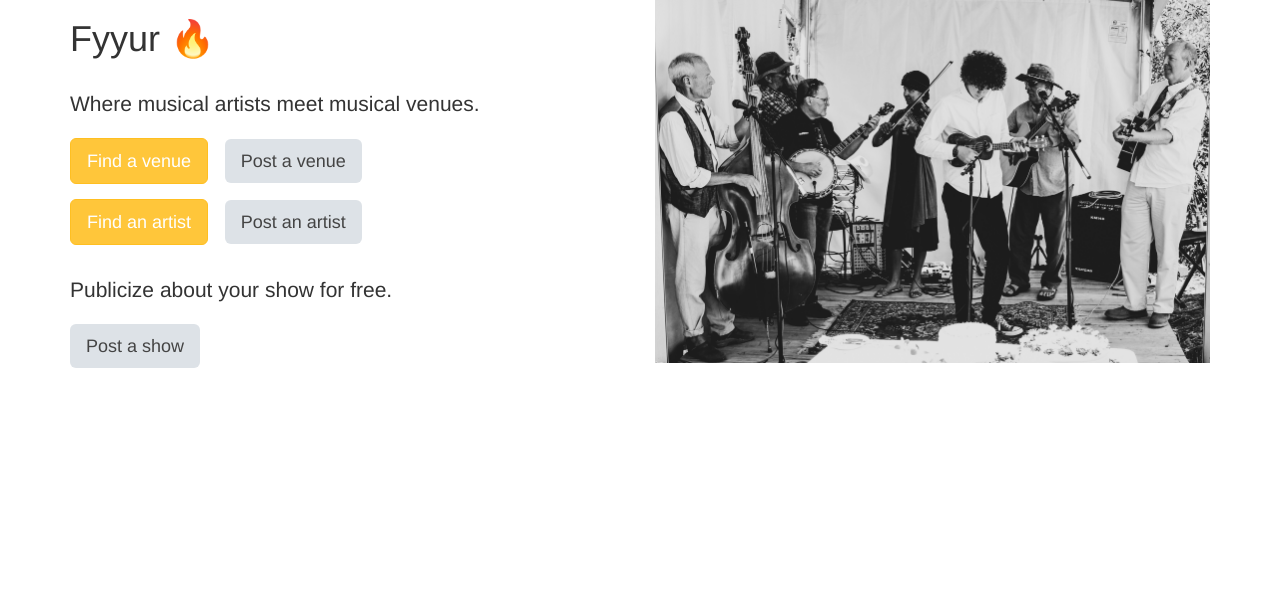
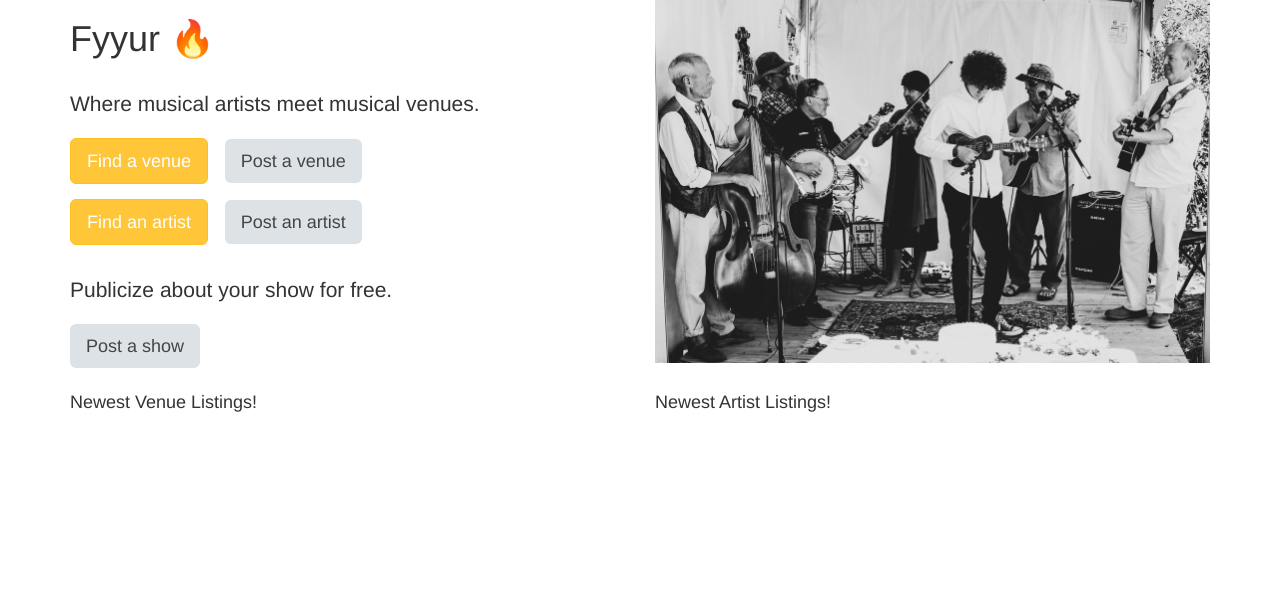
Before and after one commit to marsipang/Fyyur_Project, a Flask app: page / in a window 1280 px wide. Shown: the part 81-692 px from the top of the page. Run offline with Flask 2, Linux system fonts and the light colour scheme; data that the repository does not hold is empty; parts of the project's set-up code (start-up, migrations or seed data) failed here and were passed over; some libraries are stand-ins or nearby versions.

Commit message:
added most recently added venues and artists to home page

```diff
--- a/app.py
+++ b/app.py
@@ -161,7 +161,11 @@
 
 @app.route('/')
 def index():
-  return render_template('pages/home.html')
+    venue_data = Venue.query.order_by(Venue.id.desc()).limit(5).all()
+    venues = [i.venue_dict() for i in venue_data]
+    artist_data = Artist.query.order_by(Artist.id.desc()).limit(5).all()
+    artists = [i.artist_dict() for i in artist_data]
+    return render_template('pages/home.html', venues=venues, artists=artists)
 
 
 #  Venues
--- a/templates/pages/home.html
+++ b/templates/pages/home.html
@@ -22,4 +22,36 @@
 		<img id="front-splash" src="{{ url_for('static',filename='img/front-splash.jpg') }}" alt="Front Photo of Musical Band" />
 	</div>
 </div>
+<div class="row">
+	<div class="col-sm-6">
+		<h4>Newest Venue Listings!</h4>
+		<ul class="items">
+			{%for venue in venues %}
+				<li>
+					<a href="/venues/{{ venue.id }}">
+						<i class="fas fa-music"></i>
+						<div class="item">
+							<h5>{{ venue.name }}</h5>
+						</div>
+					</a>
+				</li>
+			{% endfor %}
+		</ul>
+	</div>
+	<div class="col-sm-6">
+			<h4>Newest Artist Listings!</h4>
+			<ul class="items">
+				{%for artist in artists %}
+					<li>
+						<a href="/artists/{{ artist.id }}">
+							<i class="fas fa-users"></i>
+							<div class="item">
+								<h5>{{ artist.name }}</h5>
+							</div>
+						</a>
+					</li>
+				{% endfor %}
+			</ul>
+		</div>
+</div>
 {% endblock %}
```
